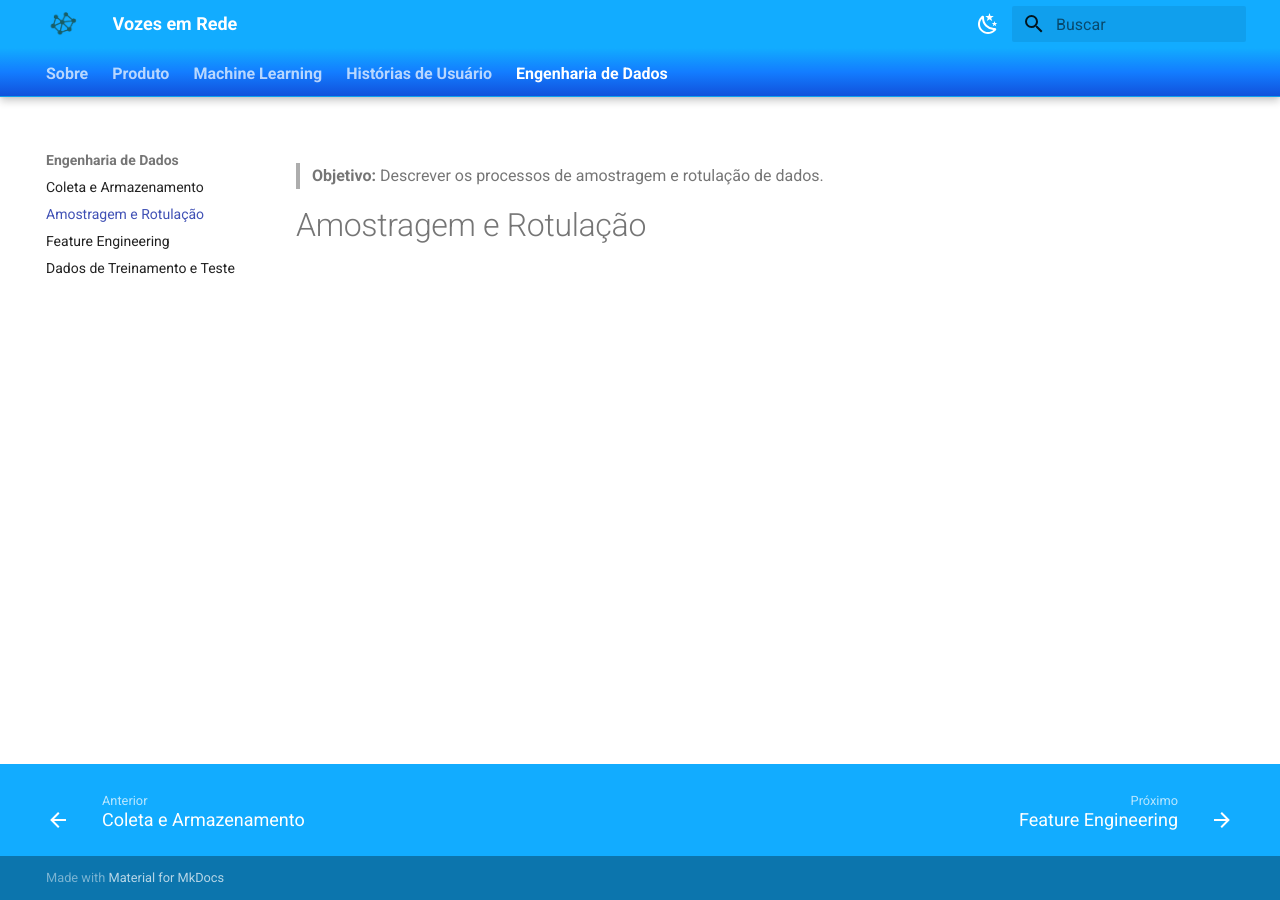
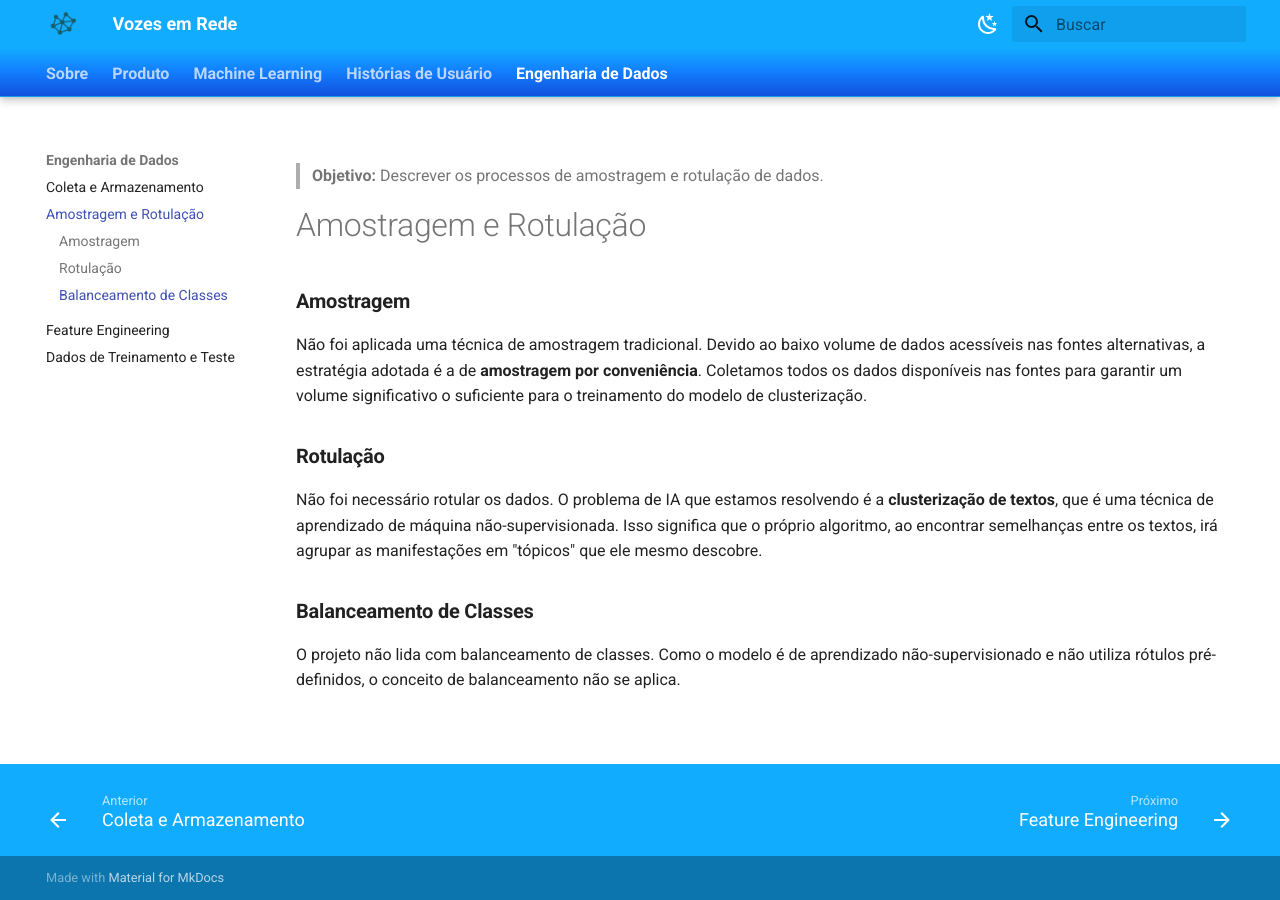
Before and after one commit to unb-Sistemas-de-Machine-learning/group7-social-voice-clusters, an MkDocs documentation site: the page built from docs/engenharia_de_dados/amostragem_e_rotulacao.md, in a window 1280 px wide. Built offline with MkDocs 1.6.1 and Material for MkDocs 9.7.7, drawn with Linux system fonts in a browser that asks for light colours.

Commit message:
Update amostragem_e_rotulacao.md

```diff
--- a/docs/engenharia_de_dados/amostragem_e_rotulacao.md
+++ b/docs/engenharia_de_dados/amostragem_e_rotulacao.md
@@ -3,3 +3,14 @@
 # Amostragem e Rotulação
 
 <!-- Detalhar processos de amostragem e rotulação de dados. -->
+### **Amostragem**
+
+Não foi aplicada uma técnica de amostragem tradicional. Devido ao baixo volume de dados acessíveis nas fontes alternativas, a estratégia adotada é a de **amostragem por conveniência**. Coletamos todos os dados disponíveis nas fontes para garantir um volume significativo o suficiente para o treinamento do modelo de clusterização.
+
+### **Rotulação**
+
+Não foi necessário rotular os dados. O problema de IA que estamos resolvendo é a **clusterização de textos**, que é uma técnica de aprendizado de máquina não-supervisionada. Isso significa que o próprio algoritmo, ao encontrar semelhanças entre os textos, irá agrupar as manifestações em "tópicos" que ele mesmo descobre.
+
+### **Balanceamento de Classes**
+
+O projeto não lida com balanceamento de classes. Como o modelo é de aprendizado não-supervisionado e não utiliza rótulos pré-definidos, o conceito de balanceamento não se aplica.
```
